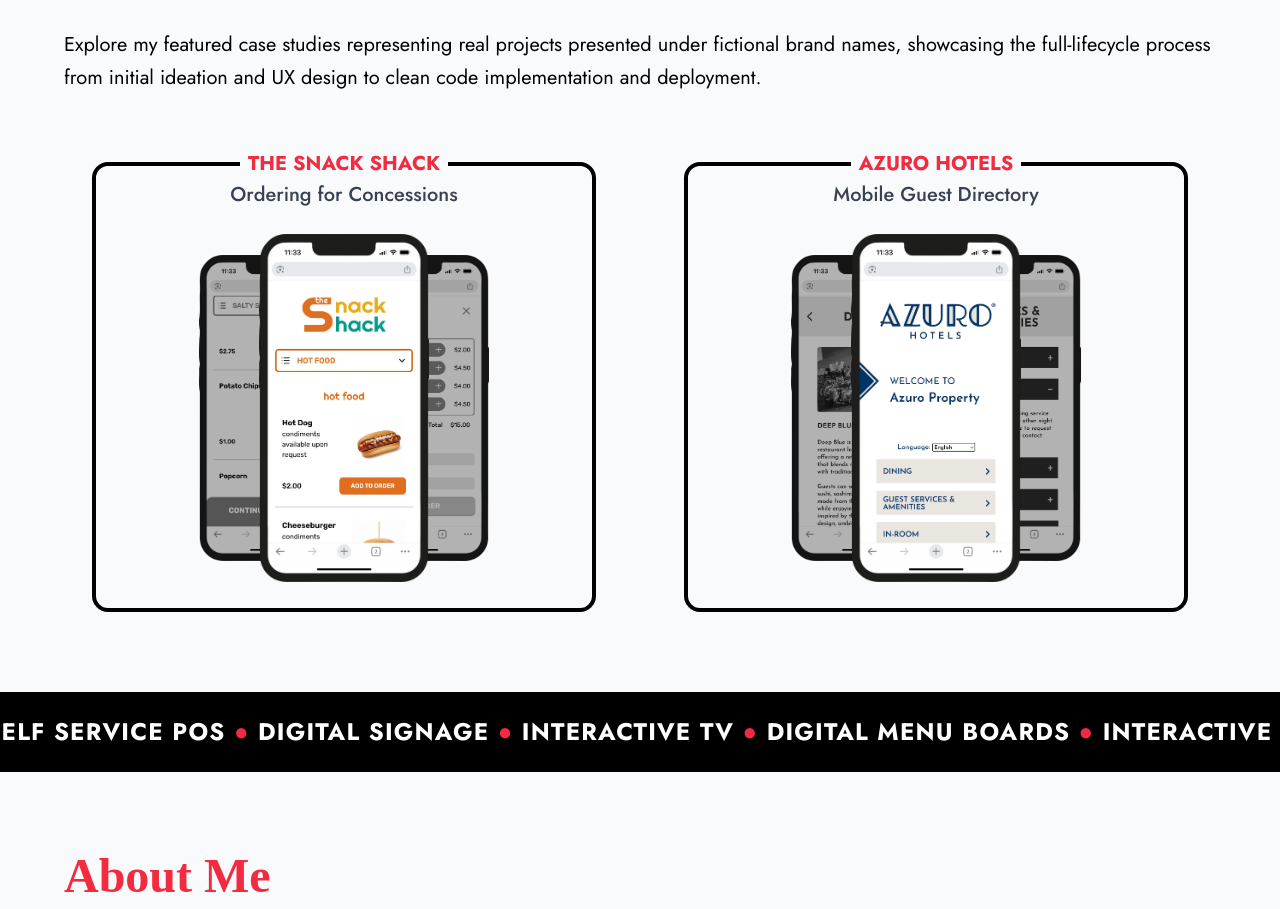
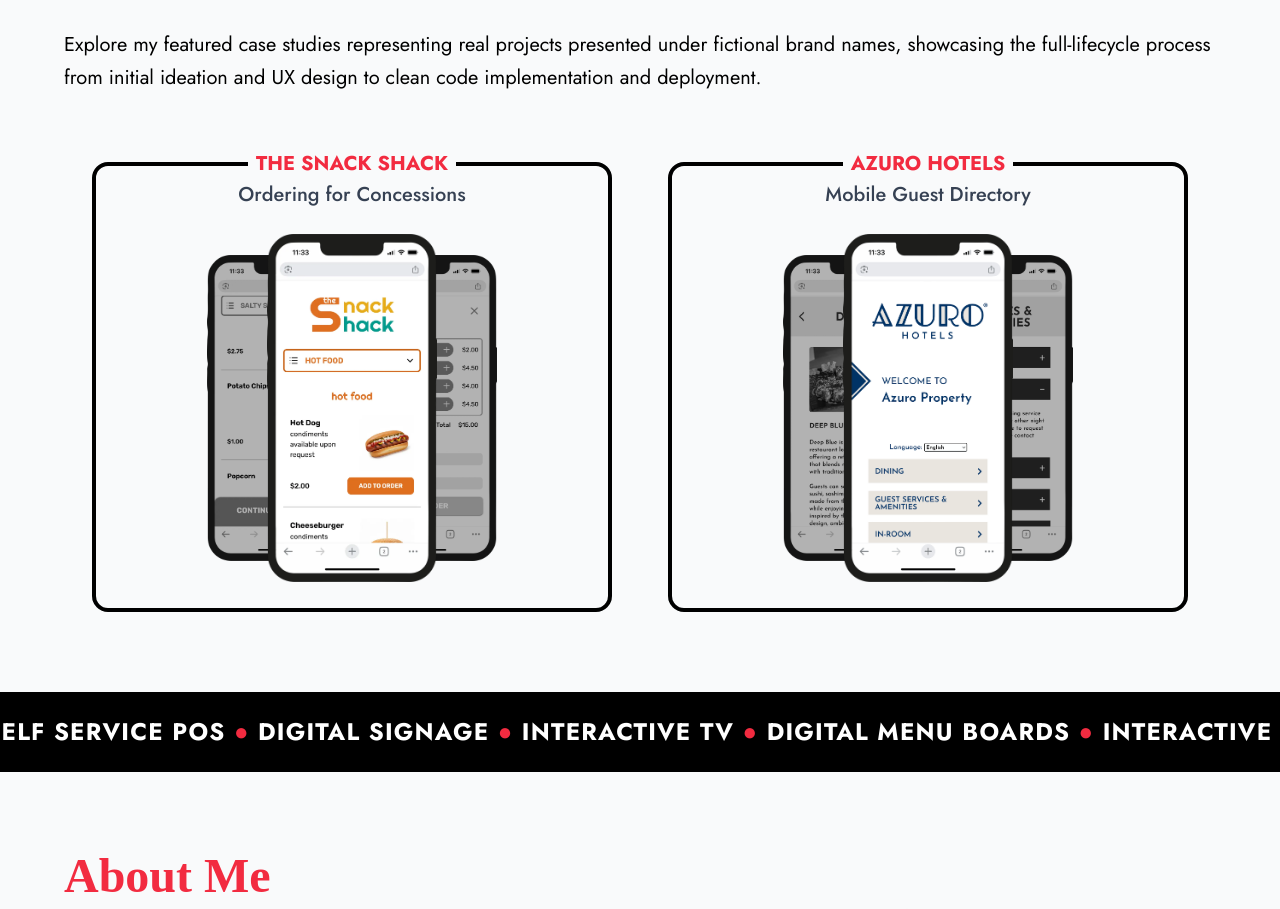
Before and after one commit to jsahim/portfolio, a React (Vite) app: page / in a window 1280 px wide. Shown: the part 923-1832 px from the top of the page. Built offline with nearby package versions, Linux system fonts and the light colour scheme; a web font is replaced by a local one.

Commit message:
Update Styles

```diff
--- a/src/components/Work.jsx
+++ b/src/components/Work.jsx
@@ -42,7 +42,7 @@ const Work = ({workSection}) => {
           Explore my featured case studies representing real projects presented under fictional brand names, showcasing the full-lifecycle process from initial ideation and UX design to clean code implementation and deployment.
         </p>
 
-        <div className='flex sm:flex-row flex-col gap-8'>
+        <div className='flex sm:flex-row flex-col'>
 
           <Link className='pointer-events-auto w-full md:w-1/2 h-[450px] text-black rounded-sm group mx-5 md:mx-7 mb-7 mt-0' to='/snack-shack'>
             <h3 className="relative text-center translate-y-[16px] w-full font-bold text-xl bg-transparent px-2 text-[#f22b40]">
```
